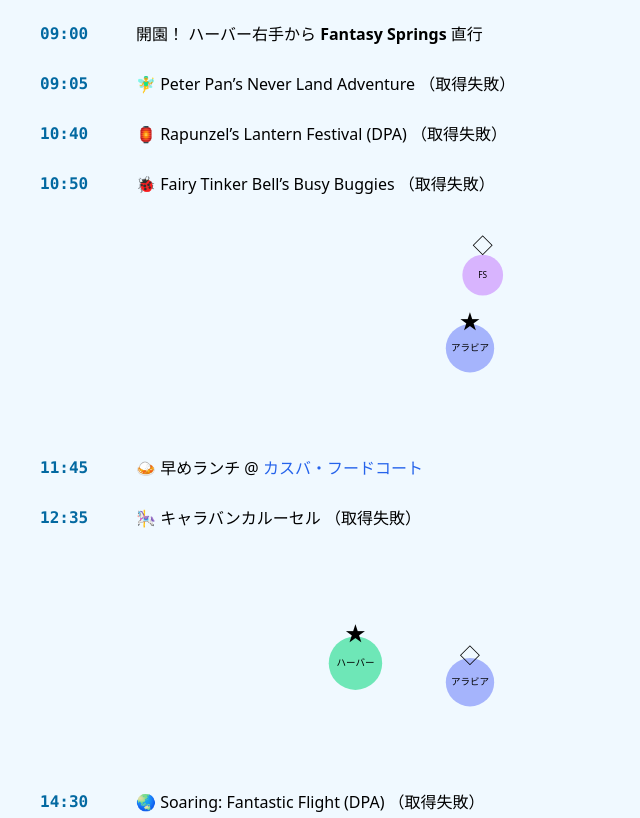
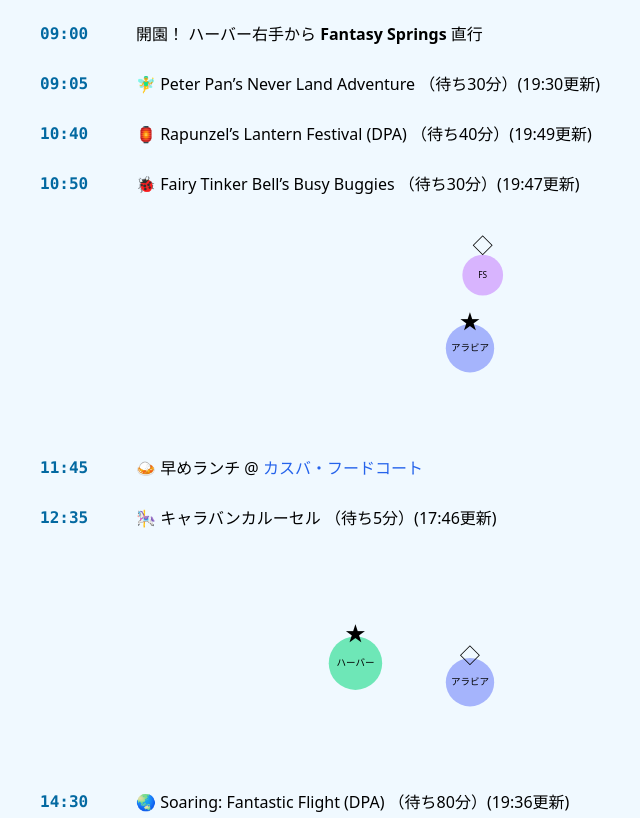
Before and after one commit to meganetaaan/tds-schedule, a website: page public/index.html in a window 1280 px wide. Shown: the part 1145-1963 px from the top of the page, without its empty margins (240-880 px from the left). Drawn offline with nearby package versions, Linux system fonts and the light colour scheme; no server answers.

Commit message:
Publicディレクトリからfetchする構成

```diff
--- a/public/index.html
+++ b/public/index.html
@@ -217,7 +217,7 @@
   <script>
     async function updateWaitTimes() {
       try {
-        const res = await fetch("/api/waittimes");
+        const res = await fetch("waittimes.json");
         const data = await res.json();
         const map = Object.fromEntries(data.map(a => [a.FacilityID, a]));
         document.querySelectorAll('.waittime[data-id]').forEach(span => {
```
